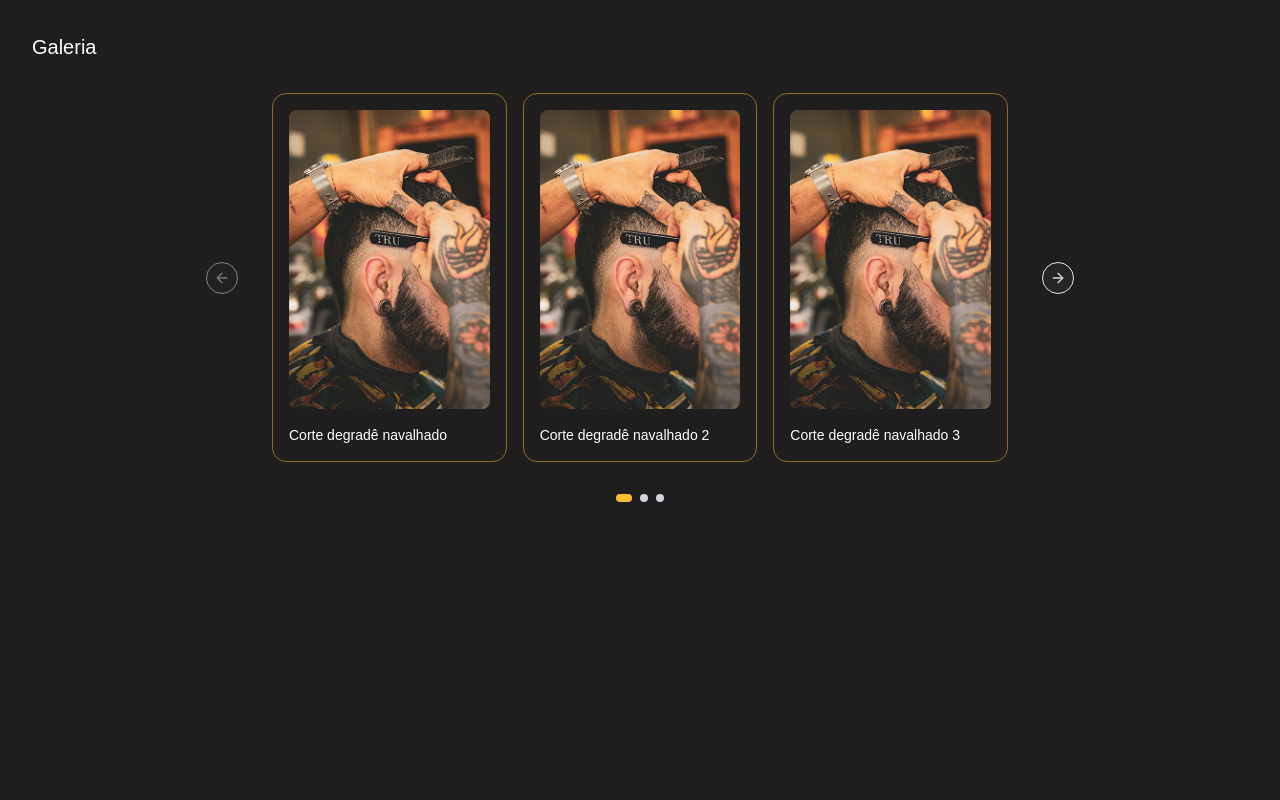
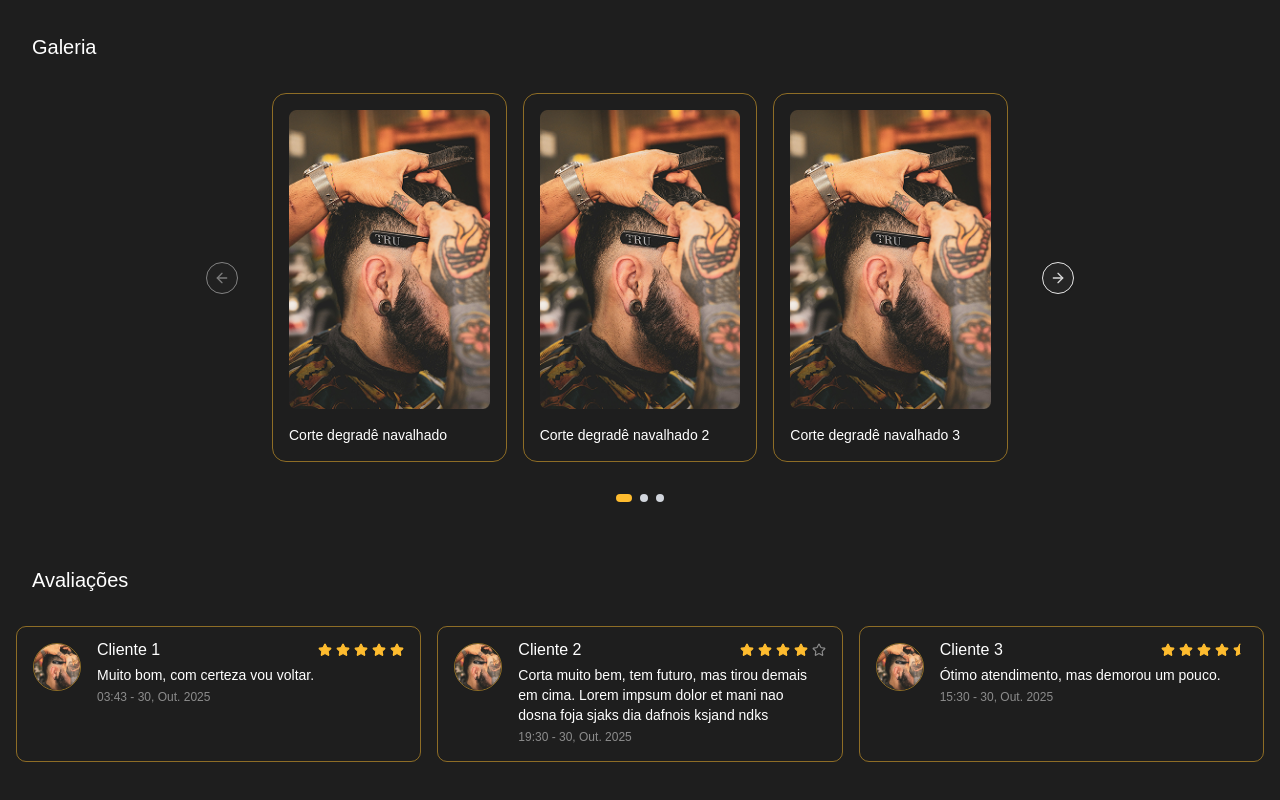
Before and after one commit to IagoRdgs/thbarber, a React (Vite) app: page / in a window 1280 px wide. Shown: the part 812-1612 px from the top of the page. Before the commit the page ends 1378 px from the top, so only its background shows below. Built offline with nearby package versions, Linux system fonts and the light colour scheme; a web font is replaced by a local one.

Commit message:
:sparkles: feat: criação do componente de avaliações + mock

```diff
--- /dev/null
+++ b/src/components/layout/EvaluationCard.tsx
@@ -0,0 +1,76 @@
+import { Star, StarHalf } from "lucide-react";
+
+export type evaluationProps = {
+    photo: string;
+    name: string;
+    evaluation: string;
+    stars: number;
+    date?: Date | string;
+};
+
+export default function EvaluationCard({
+    photo,
+    name,
+    evaluation,
+    stars,
+    date = new Date()
+}: evaluationProps) {
+    const totalStars: number = 5;
+
+    function countAndColorStars(stars: number) {
+        const starsArray = [];
+
+        for (let i = 1; i <= totalStars; i++) {
+            if (stars >= i)
+                starsArray.push(<Star key={i} color="var(--color-yellow-full)" fill="var(--color-yellow-full)" size={14} />);
+            else if (stars >= i - 0.5)
+                starsArray.push(<StarHalf key={i} color="var(--color-yellow-full)" fill="var(--color-yellow-full)" size={14} />);
+            else
+                starsArray.push(<Star key={i} color="var(--color-tertiary-p)" size={14} />)
+        };
+
+        return starsArray;
+    };
+
+    function formatDate(dateValue: Date | string) {
+        const date = new Date(dateValue);
+
+        const time = date.toLocaleTimeString("pt-BR", {
+            hour: "2-digit",
+            minute: "2-digit",
+            hour12: false
+        });
+        const day = date.getDate().toString().padStart(2, "0");
+        const month = date.toLocaleString("pt-BR", { month: "short" }).replace(".", "");
+        const year = date.getFullYear();
+
+        const formattedMonth = month.charAt(0).toUpperCase() + month.slice(1) + ".";
+
+        return `${time} - ${day}, ${formattedMonth} ${year}`;
+    };
+
+    return (
+        <div className="flex border border-yellow-mid rounded-lg p-4 space-x-4 items-start
+            hover:scale-103 hover:shadow-lg hover:shadow-yellow-mid/30
+            active:scale-103 active:shadow-lg active:shadow-yellow-mid/30
+            focus:scale-105 focus:shadow-lg focus:shadow-yellow-mid/30 outline-none
+            transition-all duration-300"
+        >
+            <div className="w-12 h-12 overflow-hidden shrink-0 rounded-full border-1 border-yellow-mid">
+                <img className="w-full h-full object-cover" src={photo} alt="photo" />
+            </div>
+
+            <div className="space-y-2 w-full leading-0">
+                <div className="flex justify-between items-center">
+                    <span>{name}</span>
+                    <span className="flex space-x-1">{countAndColorStars(stars)}</span>
+                </div>
+
+                <div className="flex flex-col space-y-1">
+                    <span className="text-sm line-clamp-3">{evaluation}</span>
+                    <span className="text-xs text-tertiary-p">{formatDate(date)}</span>
+                </div>
+            </div>
+        </div>
+    );
+};
--- a/src/components/pages/Main.tsx
+++ b/src/components/pages/Main.tsx
@@ -1,6 +1,10 @@
+import type { evaluationProps } from "../layout/EvaluationCard";
 import Gallery from "../layout/Gallery";
 import Header from "../layout/Header";
 import ServiceCard from "../layout/ServiceCard";
+
+import user from "../../assets/client1.png";
+import EvaluationCard from "../layout/EvaluationCard";
 
 type serviceInfo = {
     service: string;
@@ -37,6 +41,30 @@ export default function Main() {
         }
     ];
 
+    const evaluations: evaluationProps[] = [
+        {
+            photo: user,
+            name: "Cliente 1",
+            evaluation: "Muito bom, com certeza vou voltar.",
+            stars: 5,
+            date: new Date()
+        },
+        {
+            photo: user,
+            name: "Cliente 2",
+            evaluation: "Corta muito bem, tem futuro, mas tirou demais em cima. Lorem impsum dolor et mani nao dosna foja sjaks dia dafnois ksjand ndks",
+            stars: 4,
+            date: "2025-10-30T19:30:00"
+        },
+        {
+            photo: user,
+            name: "Cliente 3",
+            evaluation: "Ótimo atendimento, mas demorou um pouco.",
+            stars: 4.5,
+            date: "2025-10-30T15:30:00"
+        }
+    ];
+
     return (
         <main className="container mx-auto">
             <Header />
@@ -59,6 +87,22 @@ export default function Main() {
                 <h2 className="text-primary-p text-xl px-8 mb-8" id="services">Galeria</h2>
                 <Gallery />
             </section>
+
+            <section className="my-16">
+                <h2 className="text-primary-p text-xl px-8 mb-8" id="services">Avaliações</h2>
+                <div className="grid grid-cols-1 gap-4 px-4 sm:grid-cols-2 lg:grid-cols-3">
+                    {evaluations.map((evaluation, index) => (
+                        <EvaluationCard
+                            key={index}
+                            photo={evaluation.photo}
+                            name={evaluation.name}
+                            evaluation={evaluation.evaluation}
+                            stars={evaluation.stars}
+                            date={evaluation.date}
+                        />
+                    ))}
+                </div>
+            </section>
         </main>
     );
 };
```
